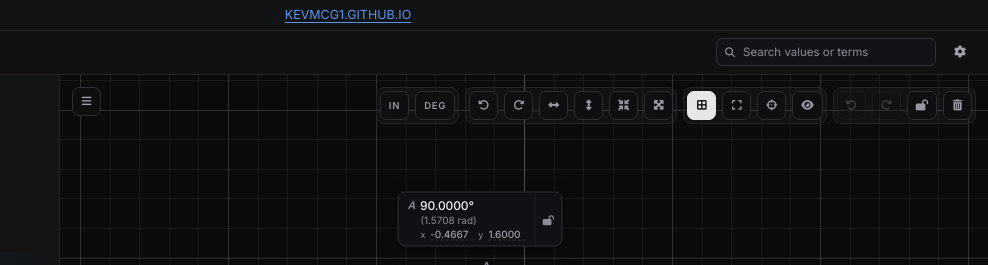
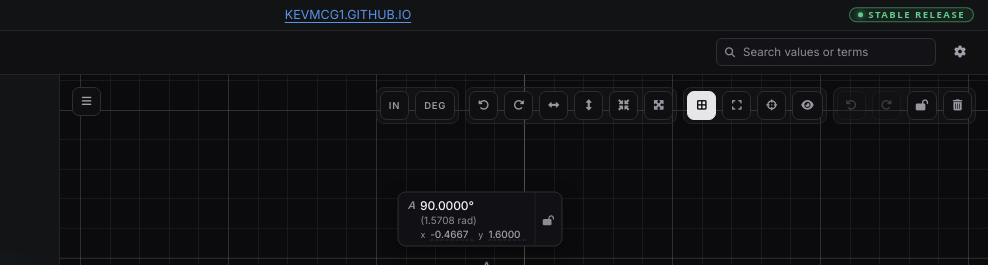
Before and after one commit to kevmcg1/triangle, a plain HTML site: page index.html in a window 1280 px wide. Shown: the top 265 px of the page, 292-1280 px from the left. Drawn offline with Linux system fonts and the light colour scheme.

Commit message:
Add project status tag to the site header (#22)
Claude-Session: https://claude.ai/code/session_017JCDwWdEmUcwoFtHPvxMmL

Co-authored-by: Claude <noreply@anthropic.com>

```diff
--- a/index.html
+++ b/index.html
@@ -653,9 +653,10 @@ body.view-only #xform{opacity:0;visibility:hidden;pointer-events:none;transition
 .foot a:hover,.foot a:focus-visible{color:var(--sh-accent);border-bottom-color:currentColor;outline:none}
 @media (max-width:640px){.foot{padding:8px 10px}}
 </style>
+<style>/* status tag in the shared top strip */.site-head{position:relative}.site-head .status-tag{position:absolute;right:14px;top:50%;transform:translateY(-50%);display:inline-flex;align-items:center;gap:5px;padding:2px 8px;border:1px solid rgba(95,207,138,.5);border-radius:999px;background:rgba(95,207,138,.08);color:#5fcf8a;font:800 9.5px/1 system-ui,sans-serif;letter-spacing:.16em;text-transform:uppercase;white-space:nowrap;pointer-events:none}.site-head .status-tag::before{content:"";width:5px;height:5px;border-radius:50%;background:currentColor;box-shadow:0 0 6px currentColor}</style>
 </head>
 <body>
-<nav class="site-head" aria-label="Portfolio"><a href="https://kevmcg1.github.io/portfolio" target="_top" aria-label="Back to the portfolio at kevmcg1.github.io">KEVMCG1.GITHUB.IO</a></nav>
+<nav class="site-head" aria-label="Portfolio"><a href="https://kevmcg1.github.io/portfolio" target="_top" aria-label="Back to the portfolio at kevmcg1.github.io">KEVMCG1.GITHUB.IO</a><span class="status-tag" title="This is the stable release of this project">Stable release</span></nav>
 
 <header id="appHeader">
   <h1 class="hdr-logo" aria-label="Triangle Thing"><i>[</i> TRIANGLE THING <i>]</i></h1>
```
